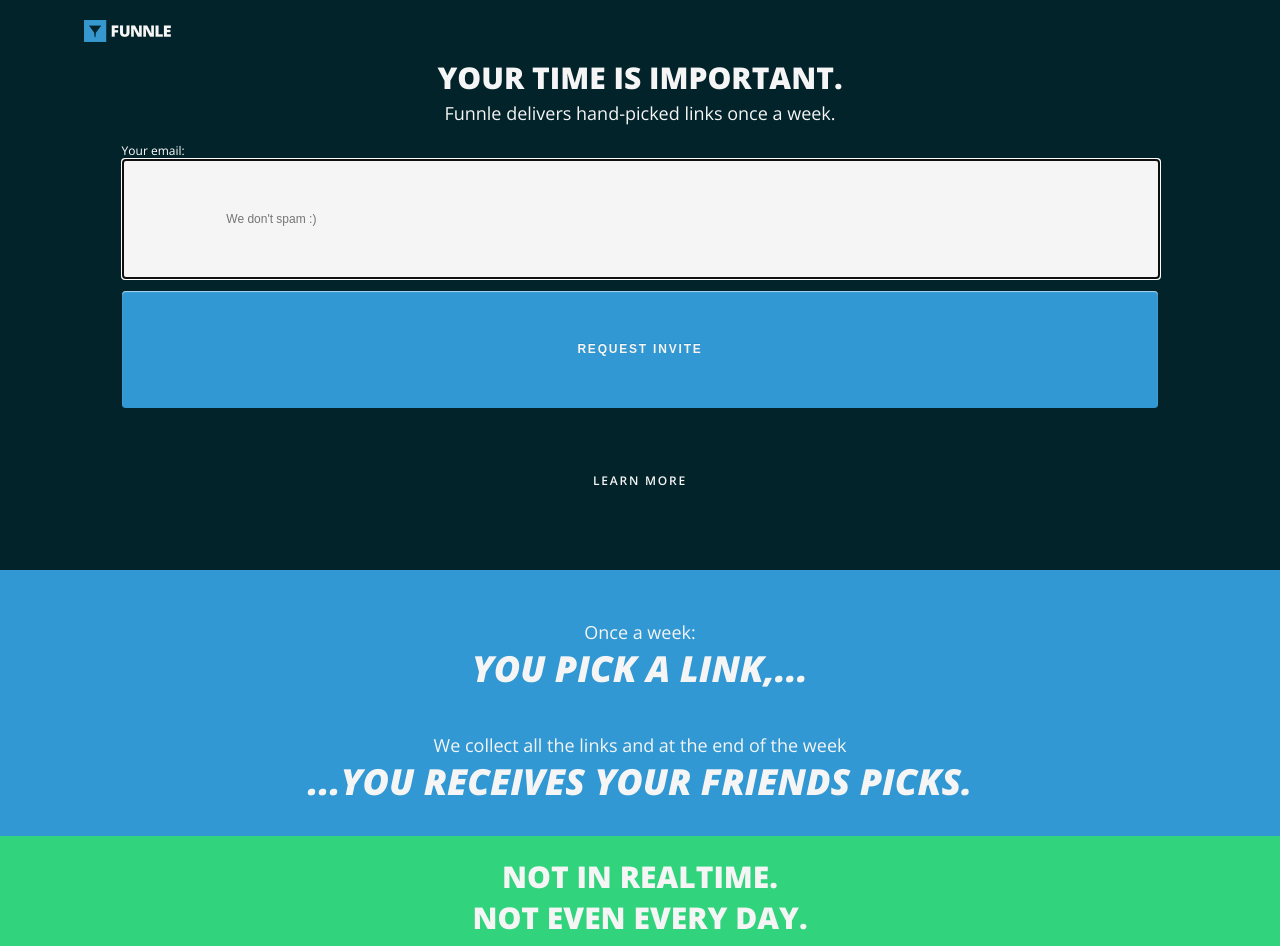
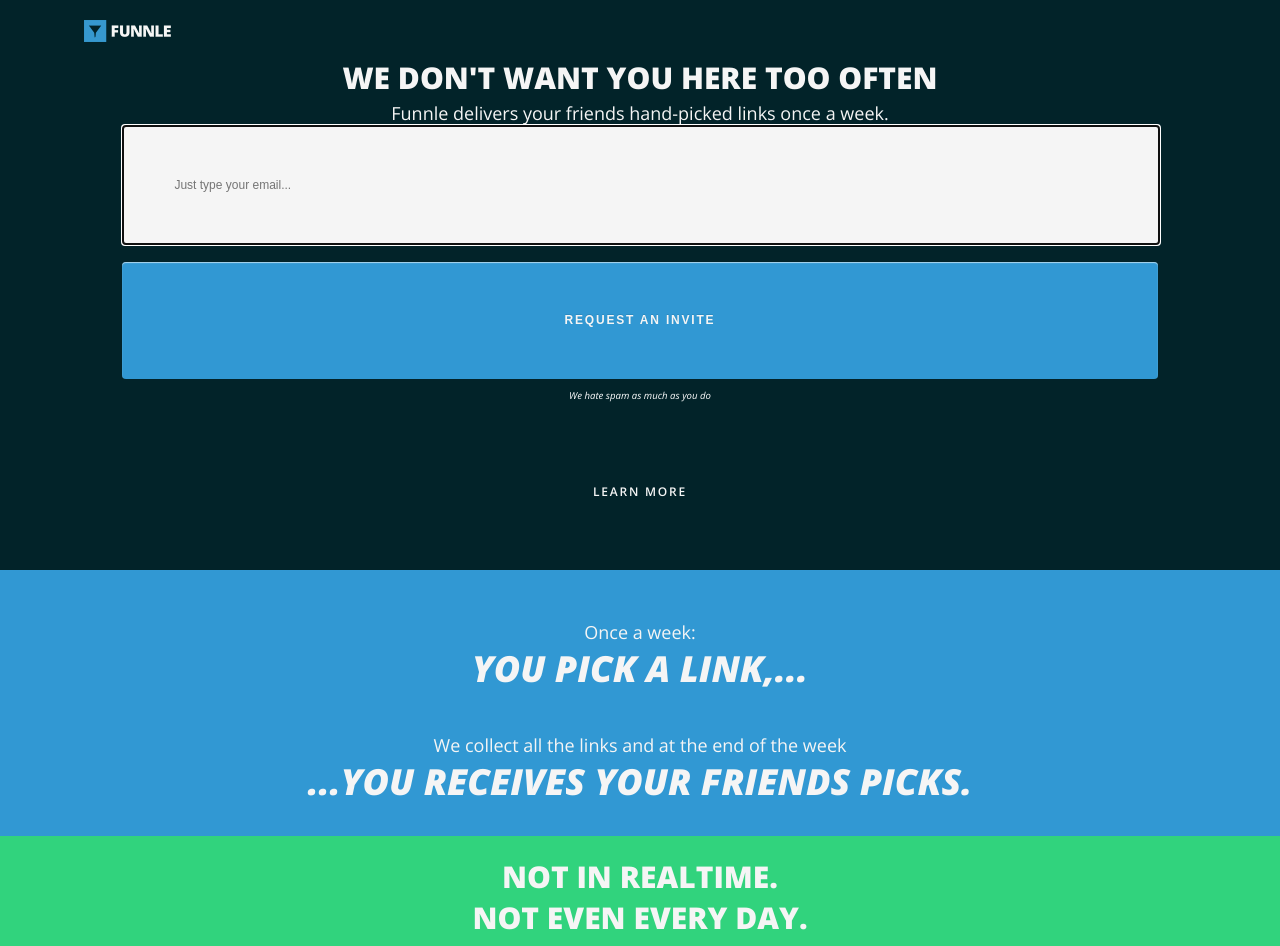
Before and after one commit to samirfors/funnle, a Jekyll site: the page built from index.html, in a window 1280 px wide. Shown: the top 946 px of the page. Built offline with Jekyll 4.4.1, drawn with Linux system fonts in a browser that asks for light colours; Markdown is read by kramdown in place of the engine named in the settings.

Commit message:
Change in above fold copy

```diff
--- a/css/app.css
+++ b/css/app.css
@@ -78,7 +78,7 @@ a {
 
 /* line 64, ../_sass/app.sass */
 h1 {
-  font-size: 4.5em;
+  font-size: 3em;
   text-transform: uppercase;
   font-weight: 800;
   margin-top: 1em;
@@ -115,30 +115,34 @@ h3 {
 }
 /* line 89, ../_sass/app.sass */
 .sign-up-form .label {
-  margin-bottom: 5px;
+  text-align: center;
+  display: block;
+  font-size: 0.8em;
+  font-style: italic;
 }
 
-/* line 91, ../_sass/app.sass */
+/* line 94, ../_sass/app.sass */
 .emailfield {
-  width: 80%;
-  padding: 5% 10% 5% 10%;
+  width: 85%;
+  padding: 5% 10% 5% 5%;
   border: 1px solid whitesmoke;
   margin: 0;
   -moz-box-sizing: content-box;
   -webkit-box-sizing: content-box;
   box-sizing: content-box;
   font-size: 1em;
-  background: none;
+  background: whitesmoke;
   color: #022329;
+  margin-bottom: 5px;
 }
 
-/* line 103, ../_sass/app.sass */
+/* line 107, ../_sass/app.sass */
 .emailfield:focus {
   background-color: whitesmoke;
   border-color: #3198d3;
 }
 
-/* line 107, ../_sass/app.sass */
+/* line 111, ../_sass/app.sass */
 .button {
   color: whitesmoke;
   width: 80%;
@@ -152,7 +156,7 @@ h3 {
   font-weight: 600;
 }
 
-/* line 119, ../_sass/app.sass */
+/* line 123, ../_sass/app.sass */
 .button-main {
   color: whitesmoke;
   width: 100%;
@@ -166,6 +170,7 @@ h3 {
   font-weight: 600;
   background-color: #3198d3;
   margin-top: 1em;
+  margin-bottom: 10px;
   border: none;
   cursor: pointer;
   -webkit-box-shadow: inset 0 1px 1px rgba(255, 255, 255, 0.6);
@@ -179,90 +184,90 @@ h3 {
   border-radius: 4px;
 }
 
-/* line 138, ../_sass/app.sass */
+/* line 143, ../_sass/app.sass */
 .button-main:hover {
   background-color: #298ac1;
   text-shadow: 0 -1px 0 #206c97;
 }
 
-/* line 141, ../_sass/app.sass */
+/* line 146, ../_sass/app.sass */
 .button-main:active {
   background-color: #206c97;
 }
 
-/* line 143, ../_sass/app.sass */
+/* line 148, ../_sass/app.sass */
 .button-secondary {
   margin-top: 1em;
 }
 
-/* line 145, ../_sass/app.sass */
+/* line 150, ../_sass/app.sass */
 .button-secondary:hover {
   margin-top: 1em;
   color: #3198d3;
 }
 
-/* line 148, ../_sass/app.sass */
+/* line 153, ../_sass/app.sass */
 .container {
   width: 100%;
   margin: 0 auto;
 }
 
-/* line 151, ../_sass/app.sass */
+/* line 156, ../_sass/app.sass */
 .row {
   padding-bottom: 100px;
   padding-top: 100px;
 }
 
-/* line 155, ../_sass/app.sass */
+/* line 160, ../_sass/app.sass */
 .video_header {
   margin-bottom: 0px;
 }
 
-/* line 158, ../_sass/app.sass */
+/* line 163, ../_sass/app.sass */
 .features {
   color: #022329;
   text-align: center;
 }
 
-/* line 162, ../_sass/app.sass */
+/* line 167, ../_sass/app.sass */
 .how {
   padding-top: 30px;
   background: #3198d3;
   color: whitesmoke;
 }
 
-/* line 167, ../_sass/app.sass */
+/* line 172, ../_sass/app.sass */
 .area {
   margin-bottom: 100px;
 }
 
-/* line 170, ../_sass/app.sass */
+/* line 175, ../_sass/app.sass */
 .how_img {
   margin-top: 80px;
 }
 
-/* line 172, ../_sass/app.sass */
+/* line 177, ../_sass/app.sass */
 .how_video {
   margin-top: 80px;
   width: 50%;
 }
 
-/* line 175, ../_sass/app.sass */
+/* line 180, ../_sass/app.sass */
 .copy {
   background: #31d37d;
   color: whitesmoke;
 }
-/* line 178, ../_sass/app.sass */
+/* line 183, ../_sass/app.sass */
 .copy h1 {
   margin-top: 0;
 }
 
-/* line 180, ../_sass/app.sass */
+/* line 185, ../_sass/app.sass */
 .video-note {
   line-height: 50px;
   vertical-align: middle;
 }
-/* line 183, ../_sass/app.sass */
+/* line 188, ../_sass/app.sass */
 .video-note img {
   height: 50px;
   vertical-align: middle;
@@ -273,19 +278,19 @@ h3 {
   border-radius: 100%;
   margin-left: 1em;
 }
-/* line 188, ../_sass/app.sass */
+/* line 193, ../_sass/app.sass */
 .video-note a {
   text-decoration: none;
   border-bottom: 1px solid #0cc6e8;
 }
-/* line 191, ../_sass/app.sass */
+/* line 196, ../_sass/app.sass */
 .video-note a:hover {
   border-bottom: 1px solid #099db8;
   color: #099db8;
   padding-bottom: 3px;
 }
 
-/* line 196, ../_sass/app.sass */
+/* line 201, ../_sass/app.sass */
 footer {
   text-align: center;
   background: #022329;
@@ -295,11 +300,11 @@ footer {
   background-position: 50% 50%;
   color: whitesmoke;
 }
-/* line 204, ../_sass/app.sass */
+/* line 209, ../_sass/app.sass */
 footer img:hover {
   border: 4px solid #3198d3;
 }
-/* line 206, ../_sass/app.sass */
+/* line 211, ../_sass/app.sass */
 footer img {
   border: 4px solid rgba(255, 255, 255, 0);
   width: 100px;
@@ -312,33 +317,33 @@ footer img {
 }
 
 @media screen and (max-device-width: 1024px) {
-  /* line 215, ../_sass/app.sass */
+  /* line 220, ../_sass/app.sass */
   body {
     font-size: 12px;
   }
 
-  /* line 217, ../_sass/app.sass */
+  /* line 222, ../_sass/app.sass */
   h1 {
     font-size: 2.5em;
   }
 
-  /* line 219, ../_sass/app.sass */
+  /* line 224, ../_sass/app.sass */
   h2 {
     font-size: 1.5em;
   }
 
-  /* line 221, ../_sass/app.sass */
+  /* line 226, ../_sass/app.sass */
   h3 {
     font-size: 1.5em;
   }
 
-  /* line 223, ../_sass/app.sass */
+  /* line 228, ../_sass/app.sass */
   .video_header {
     padding-left: 5%;
     padding-right: 5%;
   }
 
-  /* line 227, ../_sass/app.sass */
+  /* line 232, ../_sass/app.sass */
   .header .logo {
     margin-top: 10px;
     width: 92px;
@@ -348,17 +353,17 @@ footer img {
     background-size: 92px 22px;
   }
 
-  /* line 235, ../_sass/app.sass */
+  /* line 240, ../_sass/app.sass */
   .mission-statement h1 {
     margin-top: 0.5em;
   }
 
-  /* line 237, ../_sass/app.sass */
+  /* line 242, ../_sass/app.sass */
   #awesome_video {
     display: none;
   }
 
-  /* line 239, ../_sass/app.sass */
+  /* line 244, ../_sass/app.sass */
   .row {
     padding-left: 5%;
     padding-right: 5%;
@@ -366,29 +371,29 @@ footer img {
     padding-top: 20px;
   }
 
-  /* line 244, ../_sass/app.sass */
+  /* line 249, ../_sass/app.sass */
   .sign-up-form {
     width: 90%;
     margin-top: 0em;
   }
 
-  /* line 247, ../_sass/app.sass */
+  /* line 252, ../_sass/app.sass */
   .area {
     margin-bottom: 10px;
   }
 
-  /* line 249, ../_sass/app.sass */
+  /* line 254, ../_sass/app.sass */
   .how_video {
     display: none;
   }
 
-  /* line 251, ../_sass/app.sass */
+  /* line 256, ../_sass/app.sass */
   iframe {
     width: 90%;
     height: 100%;
   }
 
-  /* line 254, ../_sass/app.sass */
+  /* line 259, ../_sass/app.sass */
   footer {
     background-image: none;
   }
--- a/index.html
+++ b/index.html
@@ -4,20 +4,19 @@ title: Funnle
 ---
 
 	<div class="mission-statement">
-	  <h1>Your time is important.</h1>
-	  <h2>Funnle delivers hand-picked links once a week.</h2>
+	  <h1>We don't want you here too often</h1>
+	  <h2>Funnle delivers your friends hand-picked links once a week.</h2>
 	</div>
 	<div class="video video--has-button">
 	  <div class="sign-up sign-up--on-video">
 
 	    <div class="sign-up-form">
 		    <form action="http://funnle.createsend.com/t/i/s/xuktr/" method="post" name="email-form">
-		    	<br/>
-		    	<label class="label" for="fieldEmail">Your email:</label>
+
+		    	<input type="email" id="fieldEmail" placeholder="Just type your email..."class="emailfield" name="cm-xuktr-xuktr" required>
+		    	<input type="submit" value="Request an Invite" name="subscribe"  class="button-main request">
+		    	<label class="label" for="fieldEmail">We hate spam as much as you do</label>
 		    	<br />
-		    	<input type="email" id="fieldEmail" placeholder="We don't spam :)"class="emailfield" name="cm-xuktr-xuktr" required>
-		    	<br/>
-		    	<input type="submit" value="Request Invite" name="subscribe"  class="button-main request">
 		    	<div id="mce-responses" class="clear">
 				<div class="response" id="mce-error-response" style="display:none"></div>
 				<div class="response" id="mce-success-response" style="display:none"></div>
```
Also changed, not shown: _sass/app.sass (+10 -5 lines).
